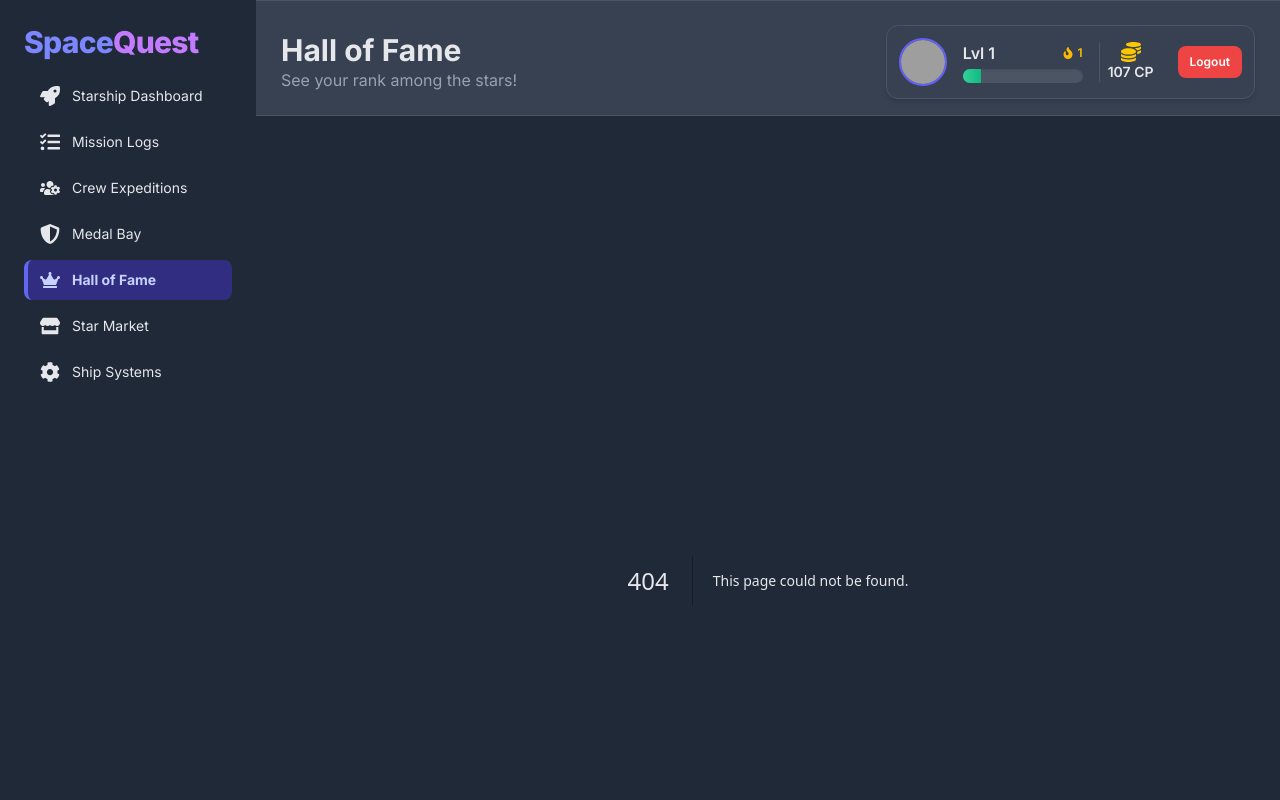
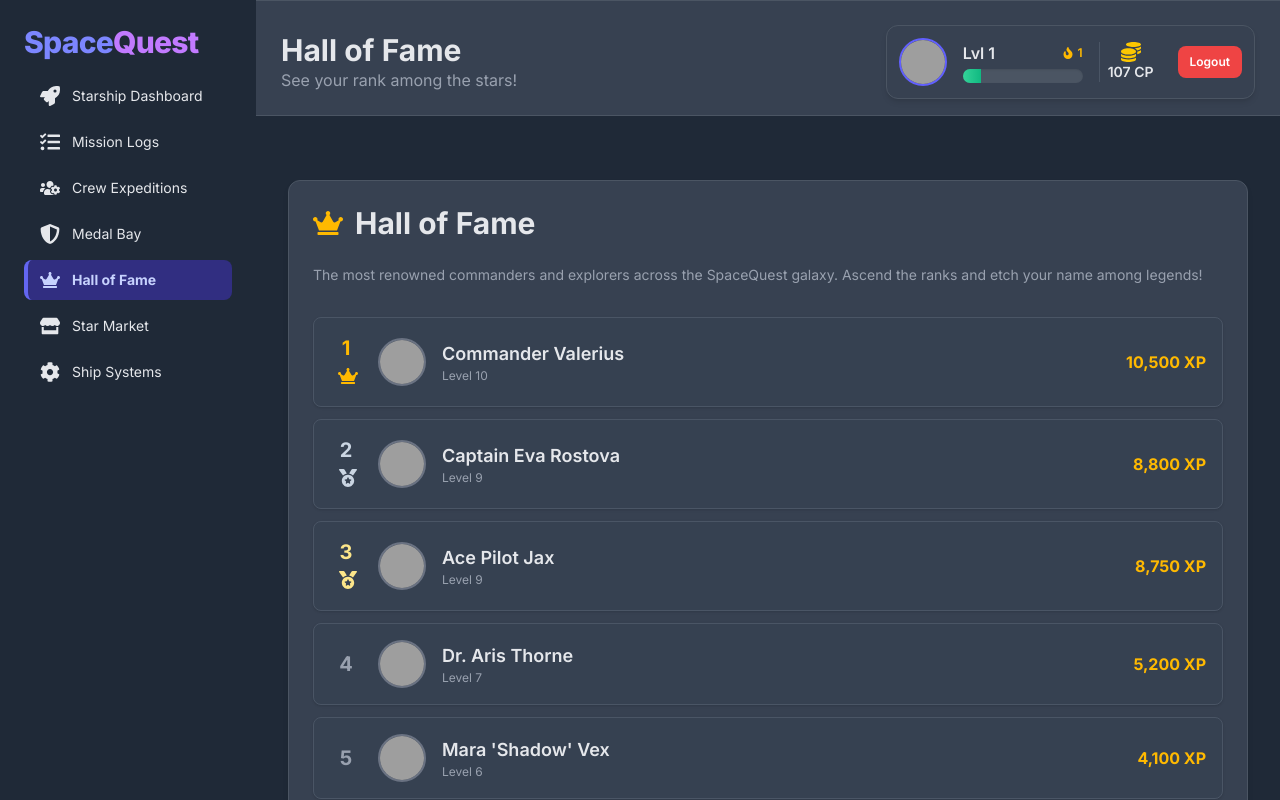
Before and after one commit to dffdwi/space-quest-fe, a Next.js app: page /leaderboard in a window 1280 px wide. Before the commit this address had no page. Built offline with nearby package versions, Linux system fonts and the light colour scheme; sample sign-in values are in the browser's storage; grey boxes are pictures that could not be loaded.

Commit message:
add leaderboard

```diff
--- a/src/app/layout.tsx
+++ b/src/app/layout.tsx
@@ -1,22 +1,17 @@
 "use client";
 
-import type { Metadata } from "next";
-import { Inter } from "next/font/google";
+import { Inter } from "next/font/google"; // Pastikan 'Inter' diimpor dengan benar
 import "./globals.css";
 import { AuthProvider, useAuth } from "@/contexts/AuthContext";
+import { useGameData, PlayerData } from "@/hooks/useGameData"; // Impor PlayerData jika belum
 import Sidebar from "@/components/SideBar";
 import AppHeader from "@/components/AppHeader";
 import GlobalNotification, {
   NotificationMessage,
 } from "@/components/GlobalNotification";
-import { useState, useEffect } from "react";
-import { useGameData } from "@/hooks/useGameData";
+import { useState, useEffect, ReactNode } from "react";
 
 const inter = Inter({ subsets: ["latin"] });
-
-interface NotificationEventDetail {
-  detail: Omit<NotificationMessage, "id">;
-}
 
 declare global {
   interface Window {
@@ -24,23 +19,54 @@ declare global {
   }
 }
 
-function AppBody({ children }: { children: React.ReactNode }) {
+interface AppBodyProps {
+  children: ReactNode;
+}
+
+function AppBody({ children }: AppBodyProps) {
   const { user } = useAuth();
-  const { playerData } = useGameData(user); // Ambil playerData
-
-  // Tentukan tema berdasarkan playerData atau default
-  const activeTheme = playerData?.activeTheme || "theme-dark"; // Default jika playerData belum ada
+  const { playerData, isLoadingData: isGameDataLoading } = useGameData(user);
 
   useEffect(() => {
-    document.body.className = ""; // Hapus semua class tema sebelumnya
-    document.body.classList.add(inter.className, activeTheme);
-    // Tambahkan class dasar lainnya jika perlu, mis. text-gray-100 untuk tema gelap default
-    if (activeTheme.includes("dark")) {
-      document.body.classList.add("bg-gray-900", "text-gray-100");
-    } else {
-      document.body.classList.add("bg-gray-100", "text-gray-800"); // Contoh untuk tema terang
+    // Apply dynamic theme only after client-side data is loaded and available
+    if (!isGameDataLoading && playerData) {
+      const themeToApply = playerData.activeTheme || "theme-dark"; // Default theme
+      const body = document.body;
+
+      // Remove previous theme-related classes carefully, preserving font class
+      const currentClasses = Array.from(body.classList);
+      const themeClassesToRemove: string[] = [];
+
+      currentClasses.forEach((cls) => {
+        if (
+          cls.startsWith("theme-") ||
+          cls === "bg-gray-900" ||
+          cls === "text-gray-100" ||
+          cls === "bg-gray-100" ||
+          cls === "text-gray-800"
+        ) {
+          if (cls !== inter.className) {
+            // Ensure font class is not removed
+            themeClassesToRemove.push(cls);
+          }
+        }
+      });
+
+      if (themeClassesToRemove.length > 0) {
+        body.classList.remove(...themeClassesToRemove);
+      }
+
+      // Add new theme and its base styling classes
+      body.classList.add(themeToApply);
+      // Apply base background and text colors based on the new theme
+      // This assumes 'theme-dark' and 'theme-default' are dark, others are light. Adjust as needed.
+      if (themeToApply.includes("dark") || themeToApply === "theme-default") {
+        body.classList.add("bg-gray-900", "text-gray-100");
+      } else {
+        body.classList.add("bg-gray-100", "text-gray-800");
+      }
     }
-  }, [activeTheme]);
+  }, [playerData, isGameDataLoading]); // Dependencies for the effect
 
   return <>{children}</>;
 }
@@ -55,33 +81,42 @@ export default function RootLayout({
   );
 
   useEffect(() => {
-    /* ... (setup showGlobalNotification sama) ... */
+    window.showGlobalNotification = (
+      detail: Omit<NotificationMessage, "id">
+    ) => {
+      setNotification({ ...detail, id: `notif-${Date.now()}` });
+    };
+    // No cleanup needed for window.showGlobalNotification as RootLayout persists
   }, []);
+
   const handleDismissNotification = () => {
-    /* ... (sama) ... */
+    setNotification(null);
   };
 
   useEffect(() => {
+    // Set a default title if needed, dynamic titles per page are better handled by Next.js metadata API
     document.title = "SpaceQuest";
   }, []);
 
   return (
     <html lang="en">
+      {/* Ensure no extraneous whitespace within the <head> tag or between its children */}
       <head>
         <meta charSet="utf-8" />
         <meta name="viewport" content="width=device-width, initial-scale=1" />
+        <title>SpaceQuest</title>
         <meta
           name="description"
           content="Embark on epic productivity missions!"
         />
         <link rel="icon" href="/favicon.ico" />
       </head>
-      {/* Body class akan diatur oleh AppBody */}
-      <body>
+      {/* Initial body classes for server render and first client paint, matching a default theme */}
+      <body
+        className={`${inter.className} theme-dark bg-gray-900 text-gray-100`}
+      >
         <AuthProvider>
           <AppBody>
-            {" "}
-            {/* Bungkus dengan AppBody untuk akses context tema */}
             <div className="flex h-screen overflow-hidden">
               <Sidebar />
               <main className="flex-1 overflow-y-auto no-scrollbar">
--- /dev/null
+++ b/src/app/leaderboard/page.tsx
@@ -0,0 +1,218 @@
+// src/app/leaderboard/page.tsx
+"use client";
+
+import { useAuth } from "@/contexts/AuthContext";
+import { useGameData, PlayerData } from "@/hooks/useGameData"; // Pastikan PlayerData diekspor dari hook
+import { useRouter } from "next/navigation";
+import { useEffect, useState, useMemo } from "react";
+import { FaCrown, FaRocket, FaUserShield, FaMedal } from "react-icons/fa";
+
+interface LeaderboardEntry extends Partial<PlayerData> {
+  id: string; // ID bisa string atau number tergantung PlayerData Anda, pastikan konsisten
+  name: string;
+  avatarUrl: string;
+  level: number;
+  xp: number;
+  rank?: number; // Akan dihitung
+}
+
+const dummyLeaderboardData: Omit<LeaderboardEntry, "rank" | "id">[] = [
+  {
+    name: "Commander Valerius",
+    level: 10,
+    xp: 10500,
+    avatarUrl:
+      "https://ui-avatars.com/api/?name=CV&background=FF8C00&color=fff&size=48",
+  },
+  {
+    name: "Captain Eva Rostova",
+    level: 9,
+    xp: 8800,
+    avatarUrl:
+      "https://ui-avatars.com/api/?name=ER&background=4682B4&color=fff&size=48",
+  },
+  {
+    name: "Ace Pilot Jax",
+    level: 9,
+    xp: 8750,
+    avatarUrl:
+      "https://ui-avatars.com/api/?name=AJ&background=32CD32&color=fff&size=48",
+  },
+  {
+    name: "Dr. Aris Thorne",
+    level: 7,
+    xp: 5200,
+    avatarUrl:
+      "https://ui-avatars.com/api/?name=AT&background=8A2BE2&color=fff&size=48",
+  },
+  {
+    name: "Mara 'Shadow' Vex",
+    level: 6,
+    xp: 4100,
+    avatarUrl:
+      "https://ui-avatars.com/api/?name=MV&background=A9A9A9&color=fff&size=48",
+  },
+];
+
+export default function LeaderboardPage() {
+  const { user, isLoading: authLoading } = useAuth();
+  const { playerData, isLoadingData } = useGameData(user);
+  const router = useRouter();
+
+  useEffect(() => {
+    if (!authLoading && !user) {
+      router.push("/login");
+    }
+  }, [authLoading, user, router]);
+
+  const leaderboardEntries = useMemo(() => {
+    if (!playerData) return [];
+
+    const currentUserEntry: LeaderboardEntry = {
+      id: String(playerData.id),
+      name: `${playerData.name} (You)`,
+      avatarUrl: playerData.avatarUrl,
+      level: playerData.level,
+      xp: playerData.xp,
+    };
+
+    // Gabungkan data dummy dengan data pengguna saat ini
+    const combinedData: LeaderboardEntry[] = [
+      ...dummyLeaderboardData.map((entry, index) => ({
+        ...entry,
+        id: `dummy-${index}-${entry.name.replace(/\s+/g, "")}`, // Buat ID unik untuk dummy
+      })),
+      currentUserEntry,
+    ];
+
+    // Urutkan berdasarkan XP (tertinggi dulu), lalu level
+    combinedData.sort((a, b) => {
+      if (b.xp !== a.xp) {
+        return b.xp - a.xp;
+      }
+      return b.level - a.level;
+    });
+
+    // Tambahkan peringkat
+    return combinedData.map((entry, index) => ({
+      ...entry,
+      rank: index + 1,
+    }));
+  }, [playerData]);
+
+  if (authLoading || isLoadingData || !playerData) {
+    return (
+      <div className="flex justify-center items-center min-h-[calc(100vh-200px)]">
+        <FaRocket className="text-5xl text-indigo-400 animate-pulse" />
+        <p className="ml-3 text-xl text-gray-300">
+          Calculating Galactic Rankings...
+        </p>
+      </div>
+    );
+  }
+
+  const rankColors = ["text-amber-400", "text-slate-300", "text-yellow-600"];
+  const rankIcons = [FaCrown, FaMedal, FaMedal]; // Bisa juga FaAward atau ikon lain
+
+  return (
+    <div className="space-y-6">
+      <div className="card p-5 md:p-6 bg-gray-800 border-gray-700">
+        <div className="flex items-center mb-6">
+          <FaCrown className="text-3xl text-amber-400 mr-3" />
+          <h1 className="text-2xl md:text-3xl font-bold text-gray-100">
+            Hall of Fame
+          </h1>
+        </div>
+        <p className="text-sm text-gray-400 mb-8">
+          The most renowned commanders and explorers across the SpaceQuest
+          galaxy. Ascend the ranks and etch your name among legends!
+        </p>
+
+        {leaderboardEntries.length > 0 ? (
+          <div className="space-y-3">
+            {leaderboardEntries.map((entry, index) => {
+              const isCurrentUser = entry.id === String(playerData.id);
+              const RankIcon =
+                entry.rank && entry.rank <= 3
+                  ? rankIcons[entry.rank - 1]
+                  : null;
+              const rankColor =
+                entry.rank && entry.rank <= 3
+                  ? rankColors[entry.rank - 1]
+                  : "text-gray-400";
+
+              return (
+                <div
+                  key={entry.id}
+                  className={`flex items-center justify-between p-3 md:p-4 rounded-lg shadow-sm transition-all duration-200
+                               ${
+                                 isCurrentUser
+                                   ? "bg-indigo-700/50 border-2 border-indigo-500 scale-[1.02]"
+                                   : "bg-gray-700/60 border border-gray-600 hover:bg-gray-600/80"
+                               }`}
+                >
+                  <div className="flex items-center space-x-3 md:space-x-4">
+                    <span
+                      className={`font-bold text-lg md:text-xl w-8 text-center ${rankColor}`}
+                    >
+                      {entry.rank || index + 1}
+                      {RankIcon && (
+                        <RankIcon
+                          className={`inline ml-1 mb-1 ${
+                            entry.rank === 1 ? "text-xl" : "text-lg"
+                          }`}
+                        />
+                      )}
+                    </span>
+                    <img
+                      src={entry.avatarUrl}
+                      alt={entry.name}
+                      className={`w-10 h-10 md:w-12 md:h-12 rounded-full object-cover border-2 ${
+                        isCurrentUser ? "border-indigo-400" : "border-gray-500"
+                      }`}
+                    />
+                    <div>
+                      <span
+                        className={`font-semibold text-base md:text-lg ${
+                          isCurrentUser ? "text-indigo-300" : "text-gray-200"
+                        }`}
+                      >
+                        {entry.name}
+                      </span>
+                      <p
+                        className={`text-xs ${
+                          isCurrentUser ? "text-indigo-400" : "text-gray-400"
+                        }`}
+                      >
+                        Level {entry.level}
+                      </p>
+                    </div>
+                  </div>
+                  <div className="text-right">
+                    <span
+                      className={`font-bold text-sm md:text-base ${
+                        isCurrentUser ? "text-amber-300" : "text-amber-400"
+                      }`}
+                    >
+                      {entry.xp.toLocaleString()} XP
+                    </span>
+                    {isCurrentUser && (
+                      <FaUserShield
+                        className="text-indigo-400 text-xs inline ml-2"
+                        title="This is you!"
+                      />
+                    )}
+                  </div>
+                </div>
+              );
+            })}
+          </div>
+        ) : (
+          <p className="text-center text-gray-500 py-8">
+            Leaderboard data is currently unavailable.
+          </p>
+        )}
+      </div>
+    </div>
+  );
+}
```
